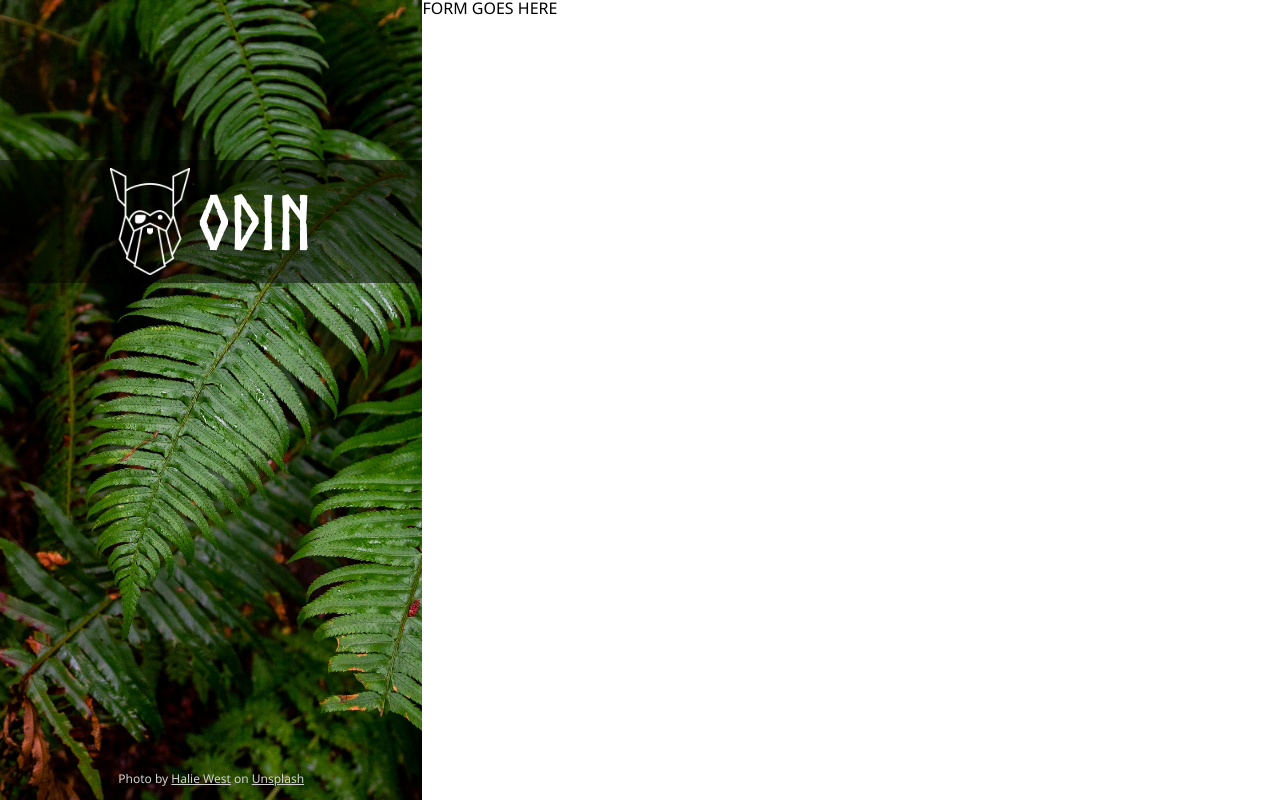
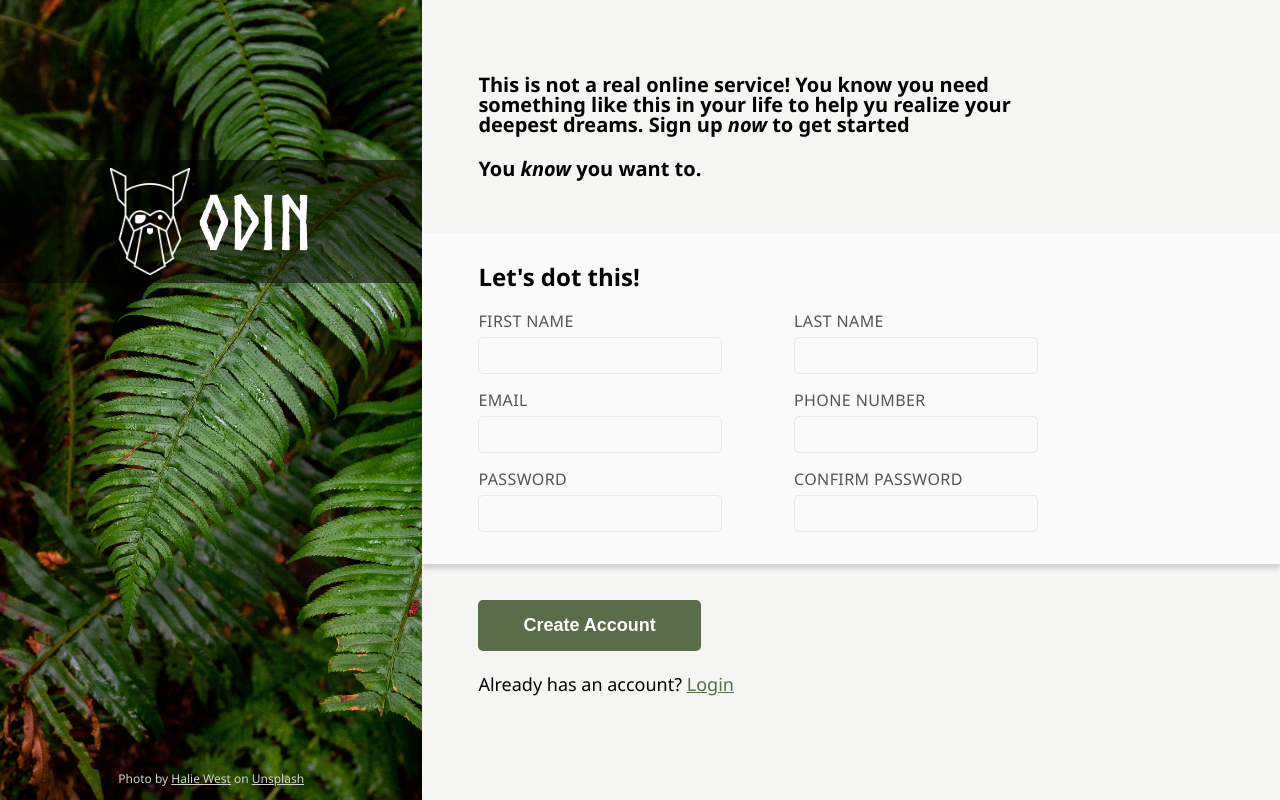
Before and after one commit to Pakapol-Tanachaisith/odin-sign-up-page, a plain HTML site: page index.html in a window 1280 px wide. Drawn offline with Linux system fonts and the light colour scheme; a web font is replaced by a local one.

Commit message:
Build sign up form

```diff
--- a/index.html
+++ b/index.html
@@ -21,7 +21,56 @@
       </span>
     </div>
     <div class="content">
-      FORM GOES HERE
+      <div class="marketing-text">
+        <p>This is not a real online service! You know you need something like this in your life to help yu realize your
+          deepest dreams. Sign up <em>now</em> to get started</p>
+        <p>You <em>know</em> you want to.</p>
+      </div>
+      <form>
+        <div class="card">
+          <h1>Let's dot this!</h1>
+          <div class="form-inputs">
+            <div class="input-row">
+              <div class="form-item">
+                <label for="first-name">first name</label>
+                <input required type="text" id="first-name">
+              </div>
+              <div class="form-item">
+                <label for="last-name">last name</label>
+                <input required type="text" id="last-name">
+              </div>
+            </div>
+            <div class="input-row">
+              <div class="form-item">
+                <label for="email">email</label>
+                <input required type="email" id="email">
+              </div>
+              <div class="form-item">
+                <label for="phone-number">phone number</label>
+                <input required type="tel" id="phone-number">
+              </div>
+            </div>
+            <div class="input-row">
+              <div class="form-item">
+                <label for="password">password</label>
+                <input required type="password" id="password">
+              </div>
+              <div class="form-item">
+                <label for="confirm-password">Confirm Password</label>
+                <input required type="password" id="confirm-password">
+              </div>
+            </div>
+          </div>
+        </div>
+        <div>
+          <div>
+            <button type="submit" class="sign-up-btn">
+              Create Account
+            </button>
+            <p>Already has an account? <a href="#">Login</a></p>
+          </div>
+        </div>
+      </form>
     </div>
   </main>
 </body>
--- a/style.css
+++ b/style.css
@@ -164,6 +164,7 @@ body,
   background-image: url(assets/images/leaf.jpg);
   background-size: cover;
   position: relative;
+  flex-shrink: 0;
 }
 
 .cover .image-credit {
@@ -207,4 +208,94 @@ body,
 
 .content {
   flex-grow: 1;
+  padding-top: 75px;
+  background-color: #f5f5f4;
 }
+
+.content .marketing-text {
+  padding: 0 56px;
+  font-size: 20px;
+  font-weight: 600;
+}
+.content .marketing-text p {
+  width: 80%;
+}
+.content .marketing-text p:first-child {
+  margin-bottom: 24px;
+}
+
+.content .marketing-text em {
+  font-style: italic;
+}
+
+.content .card {
+  margin-top: 54px;
+  padding: 32px 56px;
+  background-color: #fafafa;
+  box-shadow: 0px 5px 5px #d4d4d4;
+}
+
+.content .card h1 {
+  font-size: 24px;
+  font-weight: bold;
+  margin-bottom: 24px;
+}
+
+.form-inputs {
+  width: 75%;
+  display: flex;
+  flex-direction: column;
+  gap: 18px;
+}
+
+.input-row {
+  display: flex;
+  gap: 72px;
+}
+
+.form-item {
+  flex-grow: 1;
+  display: flex;
+  flex-direction: column;
+}
+.form-item > label {
+  text-transform: uppercase;
+  font-weight: 500;
+  letter-spacing: 0.025em;
+  color: #57534e;
+  margin-bottom: 8px;
+}
+.form-item > input {
+  border: 1px solid #e5e7eb;
+  padding: 10px 10px;
+  border-radius: 5px;
+  background: transparent;
+  outline-color: #3b82f6;
+}
+.form-item > input:focus {
+  box-shadow: 0 1px 2px #93c5fd;
+}
+
+div.card + div {
+  padding: 36px 56px;
+}
+
+.sign-up-btn {
+  border: none;
+  background-color: #596d48;
+  color: white;
+  font-size: 18px;
+  font-weight: 600;
+  padding: 15px 45px;
+  border-radius: 5px;
+  cursor: pointer;
+}
+
+div.card + div p {
+  margin-top: 24px;
+  font-size: 18px;
+  font-weight: 500;
+}
+div.card + div p > a {
+  color: #596d48;
+}
```
